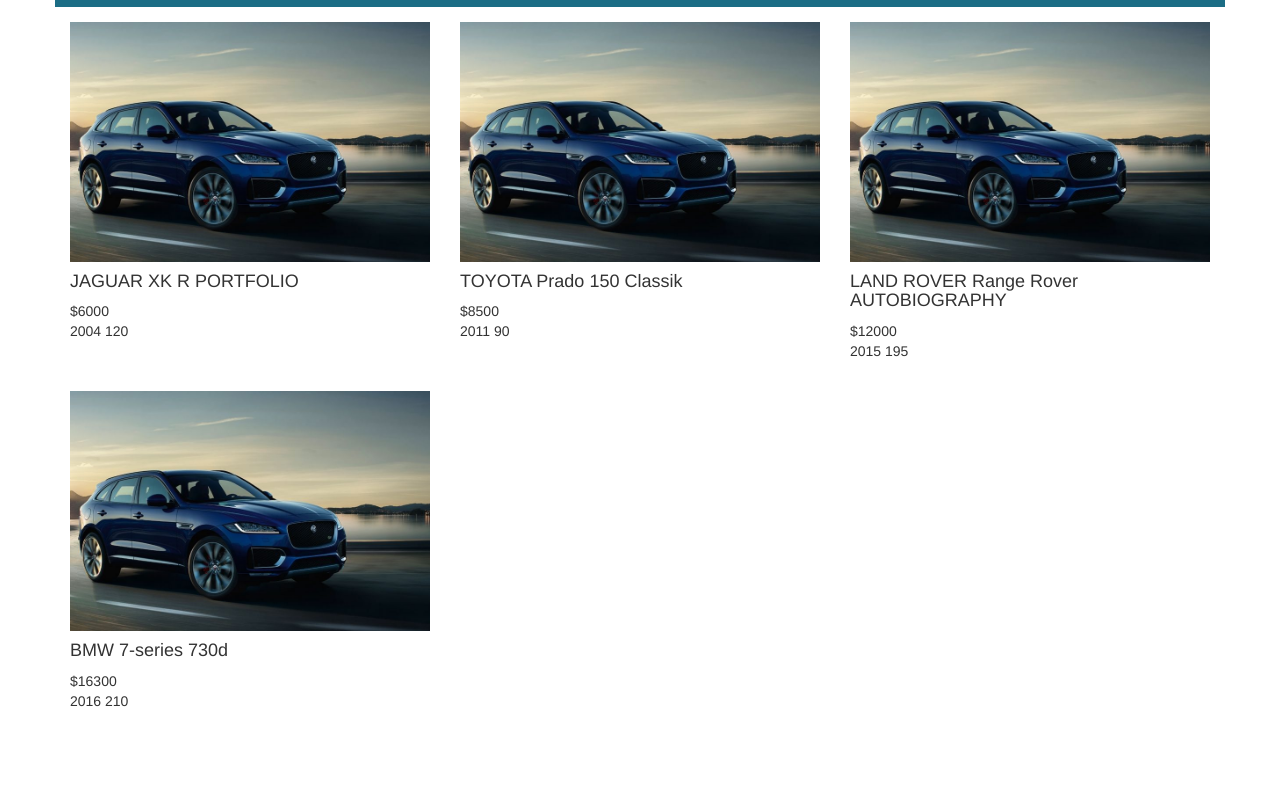
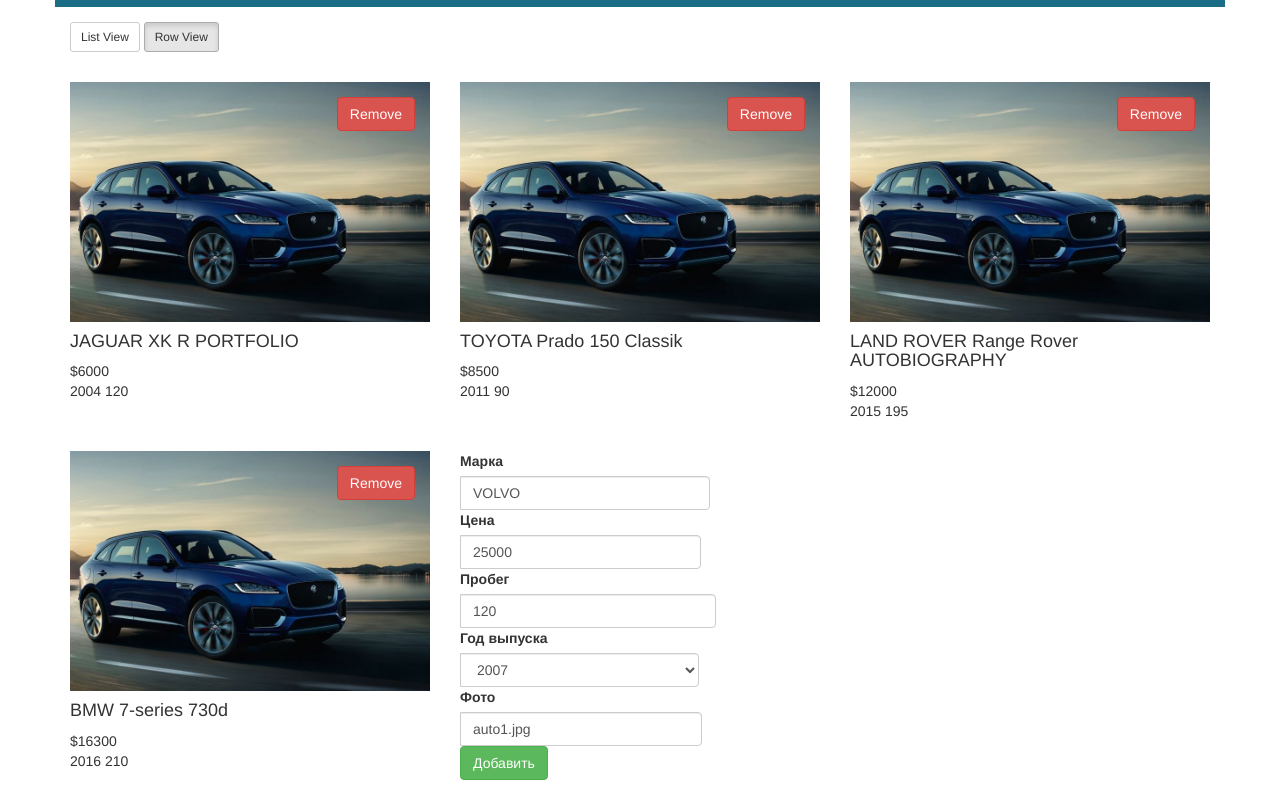
Before and after one commit to RuslanBilyshko/12-addo-it-angular, a website: page src/app/index.html in a window 1280 px wide. Shown: the part 44-839 px from the top of the page. Before the commit the page ends 800 px from the top, so only its background shows below. Drawn offline with nearby package versions, Linux system fonts and the light colour scheme.

Commit message:
Добавление авто, измненение списка авто

```diff
--- a/bower.json
+++ b/bower.json
@@ -18,6 +18,7 @@
   "dependencies": {
     "angular": "^1.6.4",
     "bootstrap": "^3.3.7",
-    "lodash": "^4.17.4"
+    "lodash": "^4.17.4",
+    "font-awesome": "^4.7.0"
   }
 }
--- a/src/app/index.html
+++ b/src/app/index.html
@@ -5,26 +5,78 @@
     <meta charset="utf-8">
     <title>Angular SPA</title>
     <link rel="stylesheet" href="bower_components/bootstrap/dist/css/bootstrap.min.css">
+    <link rel="stylesheet" href="bower_components/font-awesome/css/font-awesome.min.css">
     <link rel="stylesheet" href="css/main.css">
 </head>
-<body>
+<body ng-cloak>
 <div>
     <div class="container">
         <div class="row">
             <header class="col-sm-12">
                 <h1 class="logo">Car List</h1>
             </header>
-            <section class="car-list" ng-controller="CarsCtrl as CarsCtrl">
-                <div id="car-{{car.id}}" class="car col-sm-4" ng-repeat="car in CarsCtrl.lists">
-                    <div class="car_img"><img class="img-responsive" src="./images/{{car.img}}" alt=""></div>
-                    <h4 class="car_name">{{car.name}}</h4>
-                    <div class="car_price">${{car.price}}</div>
-                    <div class="car_info">
+
+
+            <section class="car-list car-list-type-{{CarsCtrl.classes.viewType}}" ng-controller="CarsCtrl as CarsCtrl">
+
+                <section class="filters col-sm-12">
+                    <button ng-click="CarsCtrl.setViewTypeList()" class="btn btn-default btn-sm {{CarsCtrl.classes.listActive}}">List View</button>
+                    <button ng-click="CarsCtrl.setViewTypeRow()" class="btn btn-default btn-sm {{CarsCtrl.classes.rowActive}}">Row View</button>
+                </section>
+
+
+                <div id="car-{{car.id}}" class="car col-sm-{{CarsCtrl.classes.widthRow}}"
+                     ng-repeat="car in CarsCtrl.cars">
+                    <div class="editing-car-buttons">
+                        <button class="btn btn-danger btn-remove-car">Remove</button>
+                    </div>
+                    <div class="car_img col-sm-{{CarsCtrl.classes.widthImg}}">
+                        <img class="img-responsive" src="./images/{{car.img}}" alt="">
+                    </div>
+                    <div class="car_info col-sm-{{CarsCtrl.classes.widthInfo}}">
+                        <h4 class="car_name">{{car.name}}</h4>
+                        <div class="car_price">${{car.price}}</div>
                         <span class="car_year">{{car.year}}</span>
                         <span class="car_mileage">{{car.mileage}}</span>
                     </div>
                 </div>
+
+                <div class="add_form_wrapper">
+                    <form class="form" ng-submit="CarsCtrl.addCar()">
+                        <div class="input-group">
+                            <label>Марка</label>
+                            <input ng-model="CarsCtrl.newCar.name" class="form-control" type="text" placeholder="Марка">
+                        </div>
+
+                        <div class="input-group">
+                            <label>Цена</label>
+                            <input ng-model="CarsCtrl.newCar.price" type="text" class="form-control" placeholder="Цена">
+                        </div>
+                        <div class="input-group">
+                            <label>Пробег</label>
+                            <input ng-model="CarsCtrl.newCar.mileage" type="text" class="form-control"
+                                   placeholder="Пробег">
+                        </div>
+                        <div class="input-group">
+                            <label>Год выпуска</label>
+                            <select ng-model="CarsCtrl.newCar.year"
+                                    ng-options="x for (x, y) in CarsCtrl.years"
+                                    class="form-control">
+                                <option value="">-- Год выпуска --</option>
+                            </select>
+                        </div>
+
+                        <div class="input-group">
+                            <label>Фото</label>
+                            <input ng-model="CarsCtrl.newCar.img" type="text" class="form-control" placeholder="Фото">
+                        </div>
+                        <button type="submit" class="btn btn-success">Добавить</button>
+                    </form>
+                </div>
+
             </section>
+
+
         </div>
     </div>
 </div>
--- a/src/app/scripts/controllers/CarsCtrl.js
+++ b/src/app/scripts/controllers/CarsCtrl.js
@@ -1,4 +1,90 @@
+app.controller('CarsCtrl', function (CarsFactory) {
 
-app.controller('CarsCtrl', function (CarsFactory) {
-  this.lists = CarsFactory.getLists();
+    /**
+     * Классы для изменения типа списка
+     * @type {{widthRow: number, widthImg: number, widthInfo: number}}
+     */
+    this.classes = {
+        widthRow: 4,
+        widthImg: 12,
+        widthInfo: 12,
+        rowActive: 'active',
+        listActive: '',
+        viewType: 'rows'
+    };
+
+    /**
+     * Переключение на вид списка
+     */
+    this.setViewTypeList = function () {
+        this.classes = {
+            widthRow: 12,
+            widthImg: 3,
+            widthInfo: 9,
+            rowActive: '',
+            listActive: 'active',
+            viewType: 'list'
+        };
+    };
+
+    /**
+     * Переключение на вид рядов
+     */
+
+    this.setViewTypeRow = function () {
+        this.classes = {
+            widthRow: 4,
+            widthImg: 12,
+            widthInfo: 12,
+            rowActive: 'active',
+            listActive: '',
+            viewType: 'rows'
+        };
+    };
+
+    /**
+     * Данные для отображения
+     */
+    this.cars = CarsFactory.getCars();
+
+    /**
+     * Год выпуска для формы добавления
+     * @type {{}}
+     */
+    this.years = {};
+
+    for (var i = 1990; i < 2017; i++)
+        this.years[i] = i;
+
+
+    /**
+     * Сброс формы добавления
+     */
+    this.resetCar = function () {
+
+        /**
+         * Обьек данных для добавления нового атвомобиля
+         * @type {{name: string, price: number, mileage: number, year: number, img: string}}
+         */
+        this.newCar = {
+            name: "VOLVO",
+            price: 25000,
+            mileage: 120,
+            year: 2007,
+            img: "auto1.jpg"
+
+        }
+    };
+
+    this.resetCar();
+
+    /**
+     * Добавление автомобиля
+     */
+    this.addCar = function () {
+        CarsFactory.addCar(this.newCar);
+        this.resetCar();
+    };
+
+
 });
--- a/src/app/scripts/factories/CarsFactory.js
+++ b/src/app/scripts/factories/CarsFactory.js
@@ -1,7 +1,12 @@
 app.factory('CarsFactory', function () {
     var service = {};
 
-    var lists = [
+    /**
+     * Сдесь будет заглушка для получения
+     * списка авто с сервера
+     * @type {[*]}
+     */
+    var carList = [
         {
             id: 1,
             img: 'auto1.jpg',
@@ -36,8 +41,31 @@
         }
     ];
 
-    service.getLists = function () {
-        return lists;
+    /**
+     * Получение списка авто
+     * @returns {*[]}
+     */
+    service.getCars = function () {
+        return carList;
+    };
+
+    /**
+     * Добавление авто
+     * @param newCar
+     */
+    service.addCar = function (newCar) {
+        /**
+         * Сдесь, я так понимаю будет запрос на сервер
+         * для добавления нового атомобиля
+         */
+        carList.push({
+            id: _.uniqueId('car_'),
+            name: newCar.name,
+            img: newCar.img,
+            price: newCar.price,
+            year: newCar.year,
+            mileage: newCar.mileage
+        });
     };
 
     return service;
--- a/src/app/scss/main.scss
+++ b/src/app/scss/main.scss
@@ -1,11 +1,45 @@
+$default_padding: 15px;
+
+[ng\:cloak], [ng-cloak], .ng-cloak {
+  display: none;
+}
+
 .car-list {
+
+  .filters {
+
+      margin:$default_padding 0;
+  }
+
   .car {
-      padding: 15px;
-    .car_img {
-      img {
+    position: relative;
+    padding: $default_padding;
 
+    .car_img, .car_info {
+      padding: 0;
+    }
+
+    .editing-car-buttons {
+      position: absolute;
+      right: $default_padding*2;
+      top: $default_padding*2;
+      z-index: 99;
+
+    }
+  }
+
+  &.car-list-type-list {
+
+    .car {
+
+      border: #dddddd solid 1px;
+      margin-bottom: 5px;
+
+      .car_info {
+        padding: 0 $default_padding;
       }
     }
+
   }
 }
 
@@ -22,4 +56,5 @@
 .add_form_wrapper {
   margin: 15px;
   display: inline-block;
+
 }
```
Also changed, not shown: src/app/css/main.css.
